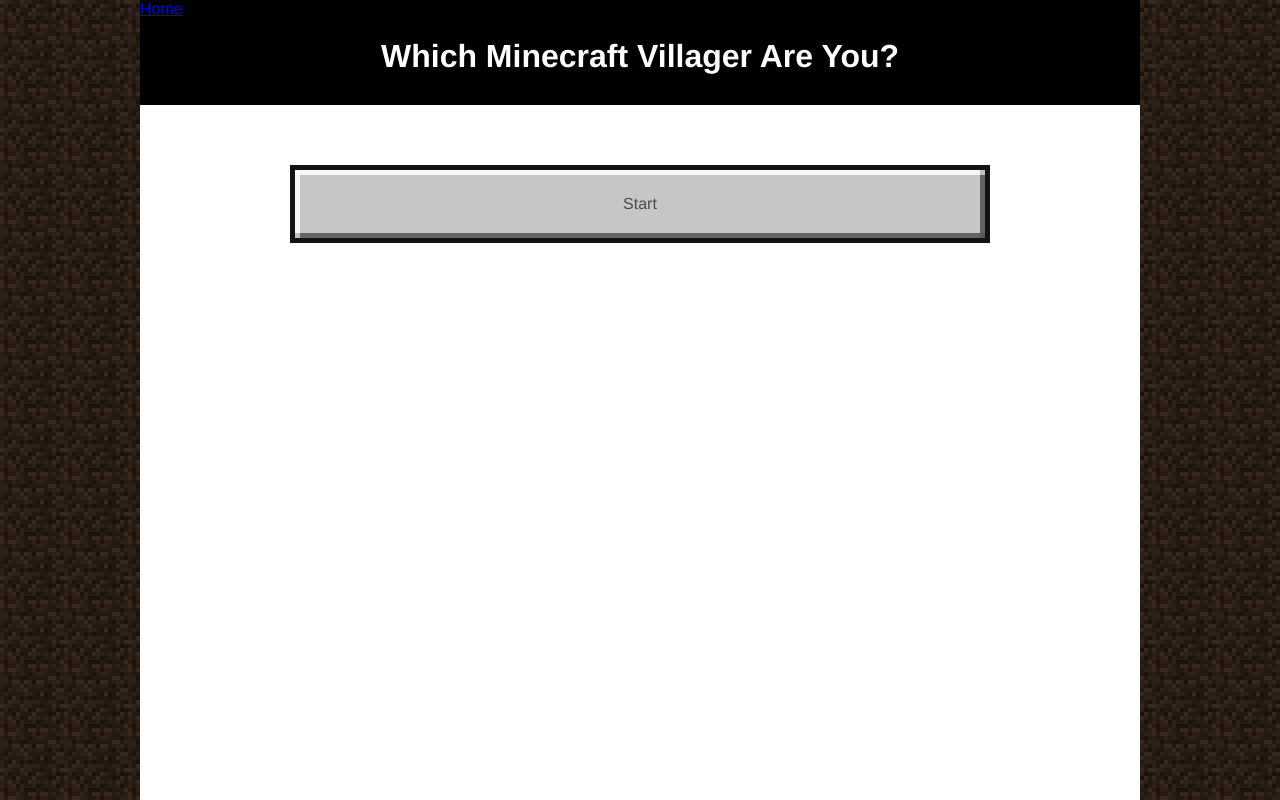
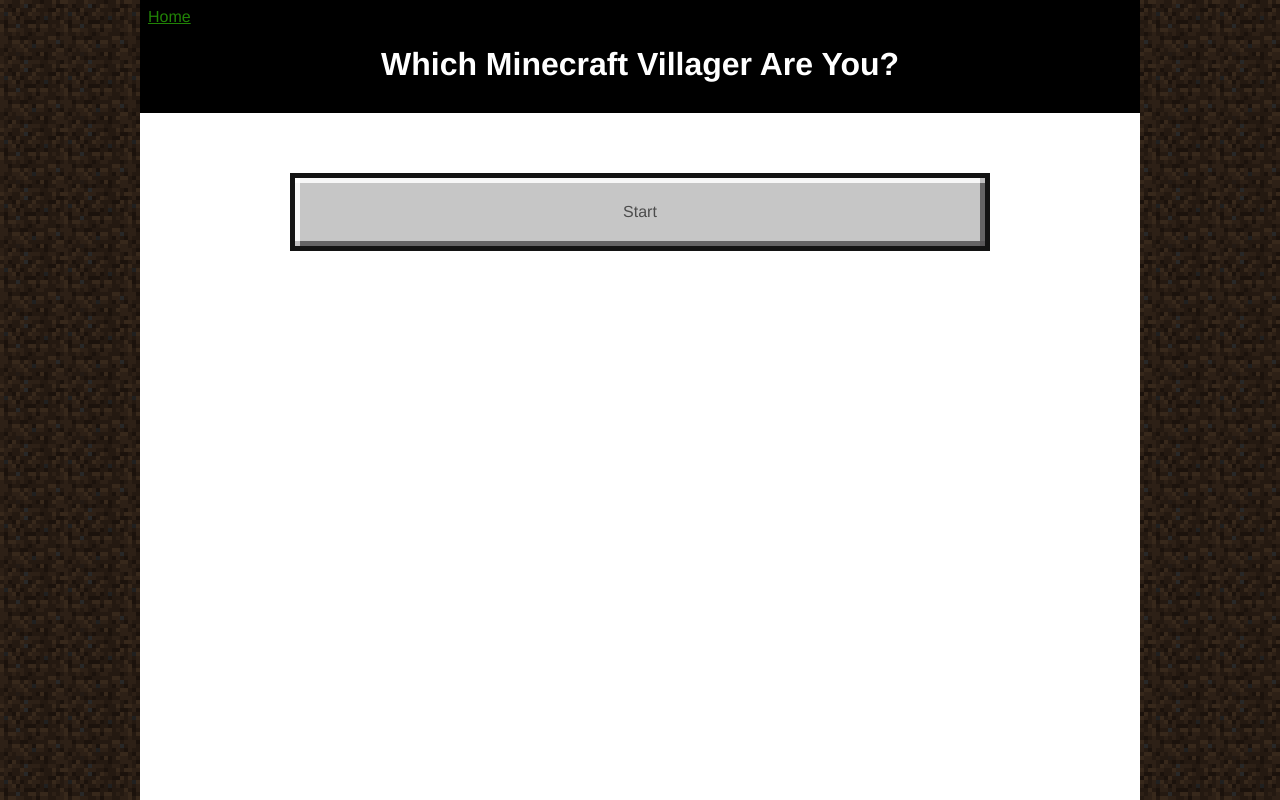
Before and after one commit to idculver27/idculver.net, a PHP site: page /villagerquiz.html in a window 1280 px wide. Run offline with PHP 8.4, Linux system fonts and the light colour scheme.

Commit message:
made link padded and green just for sam

```diff
--- a/styles/villagerquiz.css
+++ b/styles/villagerquiz.css
@@ -1,3 +1,6 @@
+a:link, a:visited {
+    color: #218306;
+}
 body {
     background-image: url(../images/darkdirt.png);
     font-family: Helvetica;
@@ -48,3 +51,8 @@ img {
     background-color: black;
     margin-bottom: 50px;
 }
+#home {
+    padding: 8px;
+    padding-bottom: 0px;
+    text-align: left;
+}
--- a/villagerquiz.html
+++ b/villagerquiz.html
@@ -11,7 +11,7 @@
 <body>
     <div id="main">
         <div id="header">
-            <div style="text-align: left;">
+            <div id="home">
                 <a href="https://idculver27.github.io">Home</a>
             </div>
             <h1>Which Minecraft Villager Are You?</h1>
```
